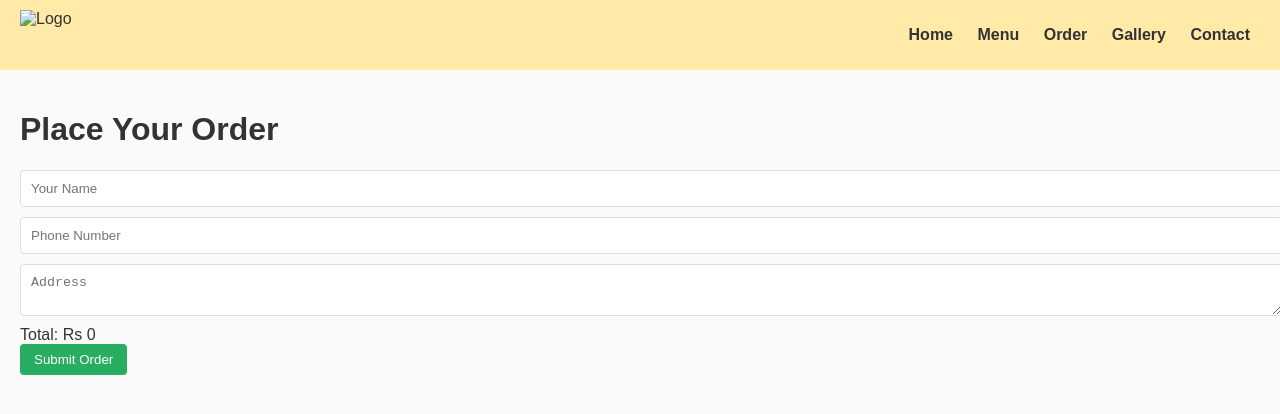
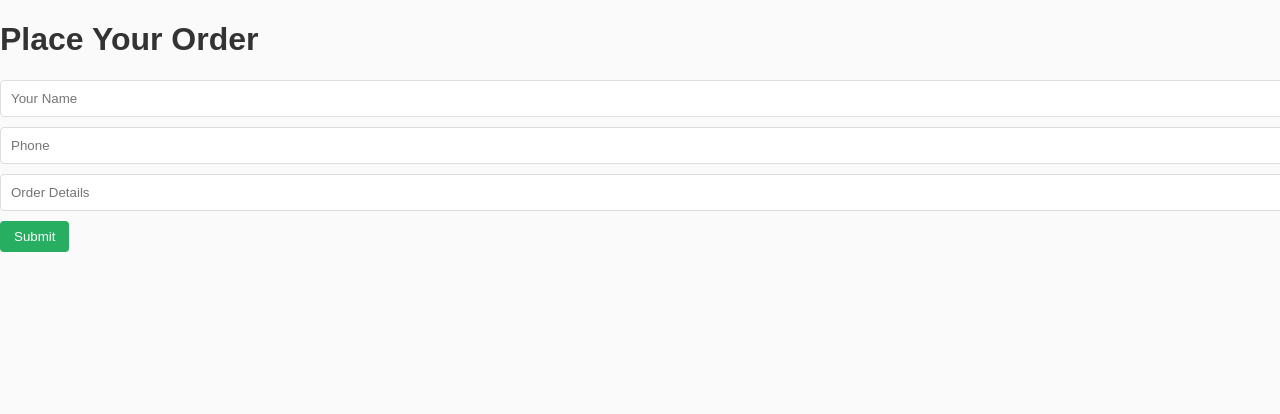
Before and after one commit to MHSons/Hotel, a plain HTML site: page order.html in a window 1280 px wide. Shown: the top 414 px of the page. Drawn offline with Linux system fonts and the light colour scheme.

Commit message:
Update order.html

```diff
--- a/order.html
+++ b/order.html
@@ -1,37 +1,16 @@
-<!doctype html>
+<!DOCTYPE html>
 <html lang="en">
 <head>
-  <meta charset="utf-8">
-  <meta name="viewport" content="width=device-width,initial-scale=1">
-  <title>Order - Mellow Cheez</title>
+  <meta charset="UTF-8">
+  <title>Order</title>
   <link rel="stylesheet" href="style.css">
 </head>
 <body>
-  <header>
-    <img src="assets/logo.png" alt="Logo" class="logo">
-    <nav>
-      <a href="index.html">Home</a>
-      <a href="menu.html">Menu</a>
-      <a href="order.html">Order</a>
-      <a href="gallery.html">Gallery</a>
-      <a href="contact.html">Contact</a>
-    </nav>
-  </header>
-
-  <main>
-    <h1>Place Your Order</h1>
-    <form id="orderForm">
-      <input type="text" name="name" placeholder="Your Name" required>
-      <input type="tel" name="phone" placeholder="Phone Number" required>
-      <textarea name="address" placeholder="Address" required></textarea>
-      <div id="order-items"></div>
-      <div>Total: Rs <span id="orderTotal">0</span></div>
-      <button type="submit">Submit Order</button>
-    </form>
-    <div id="orderMsg"></div>
-  </main>
-
+  <h1>Place Your Order</h1>
+  <input id="customerName" placeholder="Your Name">
+  <input id="customerPhone" placeholder="Phone">
+  <input id="customerOrder" placeholder="Order Details">
+  <button onclick="saveOrder()">Submit</button>
   <script src="script.js"></script>
-  <script>initOrderPage();</script>
 </body>
 </html>
```
